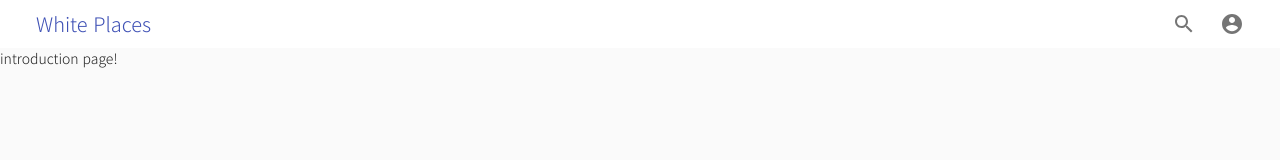
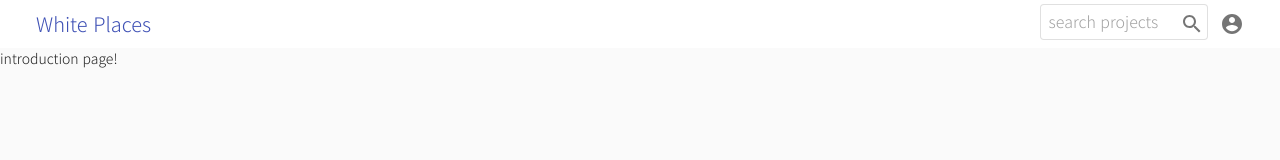
Before and after one commit to goldentrash/white_places, a React app: page / in a window 1280 px wide. Shown: the top 160 px of the page. Built offline with nearby package versions, Linux system fonts and the light colour scheme.

Commit message:
header finish

```diff
--- a/src/header.tsx
+++ b/src/header.tsx
@@ -1,4 +1,11 @@
-import React, { ReactElement, useState, Fragment, MouseEvent } from 'react';
+import React, {
+  ReactElement,
+  useState,
+  Fragment,
+  MouseEvent,
+  FormEvent,
+  ChangeEvent,
+} from 'react';
 import { Link as RouterLink } from 'react-router-dom';
 import { makeStyles, Theme, createStyles } from '@material-ui/core/styles';
 import IconButton from '@material-ui/core/IconButton';
@@ -9,14 +16,28 @@ import Link from '@material-ui/core/Link';
 import Toolbar from '@material-ui/core/Toolbar';
 import Menu from '@material-ui/core/Menu';
 import MenuItem from '@material-ui/core/MenuItem';
+import Paper from '@material-ui/core/Paper';
+import InputBase from '@material-ui/core/InputBase';
 
 const useStyles = makeStyles((theme: Theme) =>
   createStyles({
     brandLink: {
       flex: 'none',
       margin: theme.spacing(1, 1.5),
+
       '&:hover': {
         textDecoration: 'none',
+      },
+    },
+    searchForm: {
+      display: 'inline-block',
+    },
+    searchInput: {
+      marginLeft: theme.spacing(1),
+      width: '15ch',
+
+      '&::-webkit-search-cancel-button,&::-webkit-search-decoration,&::-webkit-search-results-button,&::-webkit-search-results-decoration': {
+        '-webkit-appearance': 'none',
       },
     },
     toolbar: {
@@ -42,10 +63,36 @@ const Header = (): ReactElement => {
     </Link>
   );
 
-  const searchIconButton = (
-    <IconButton component={RouterLink} to="/search">
-      <SearchIcon />
-    </IconButton>
+  const [searchTarget, setSearchTarget] = useState<string>('');
+  const search = (event: FormEvent): void => {
+    event.preventDefault();
+
+    // TODO
+    console.log(searchTarget);
+    setSearchTarget('');
+  };
+  const updateSearchTarget = (event: ChangeEvent<HTMLInputElement>) => {
+    setSearchTarget(event.currentTarget.value);
+  };
+  const searchBox = (
+    <Paper
+      component="form"
+      className={styles.searchForm}
+      onSubmit={search}
+      variant="outlined"
+    >
+      <InputBase
+        value={searchTarget}
+        placeholder="search projects"
+        onChange={updateSearchTarget}
+        type="search"
+        classes={{ input: styles.searchInput }}
+        endAdornment={null}
+      />
+      <IconButton type="submit" size="small">
+        <SearchIcon />
+      </IconButton>
+    </Paper>
   );
 
   const [
@@ -58,7 +105,7 @@ const Header = (): ReactElement => {
   const closeAccountMenu = (): void => {
     setAccountMenuAnchor(null);
   };
-  const accountIconButton = (
+  const accountMenuButton = (
     <Fragment>
       <IconButton onClick={openAccountMenu}>
         <AccountCircleIcon />
@@ -84,8 +131,8 @@ const Header = (): ReactElement => {
       <Toolbar variant="dense" className={styles.toolbar}>
         <div>{brandLink}</div>
         <div>
-          {searchIconButton}
-          {accountIconButton}
+          {searchBox}
+          {accountMenuButton}
         </div>
       </Toolbar>
     </AppBar>
```
